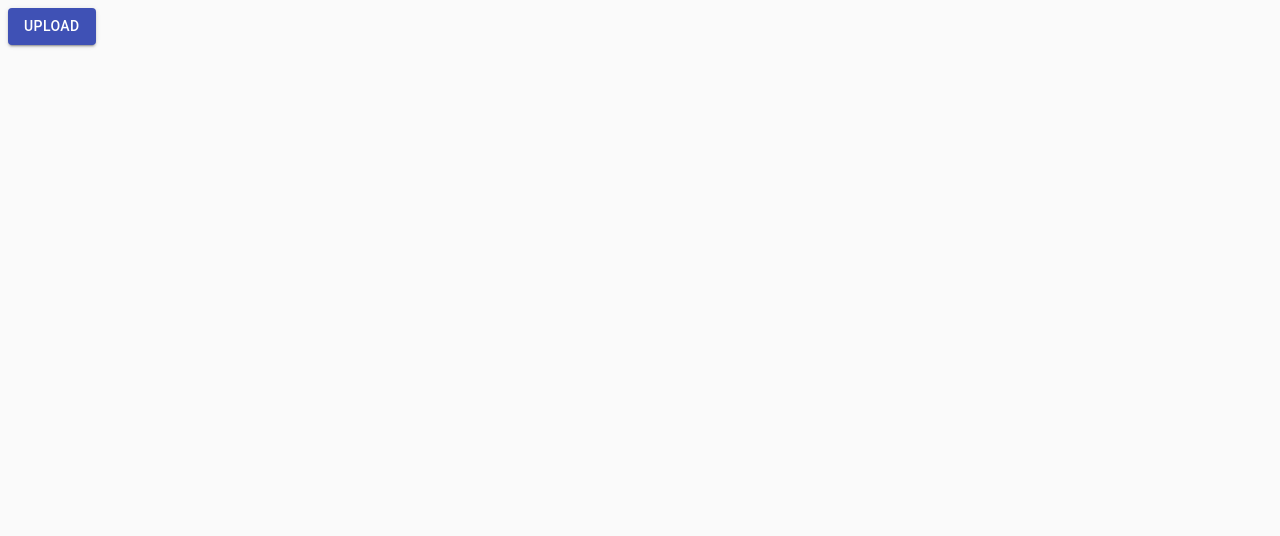
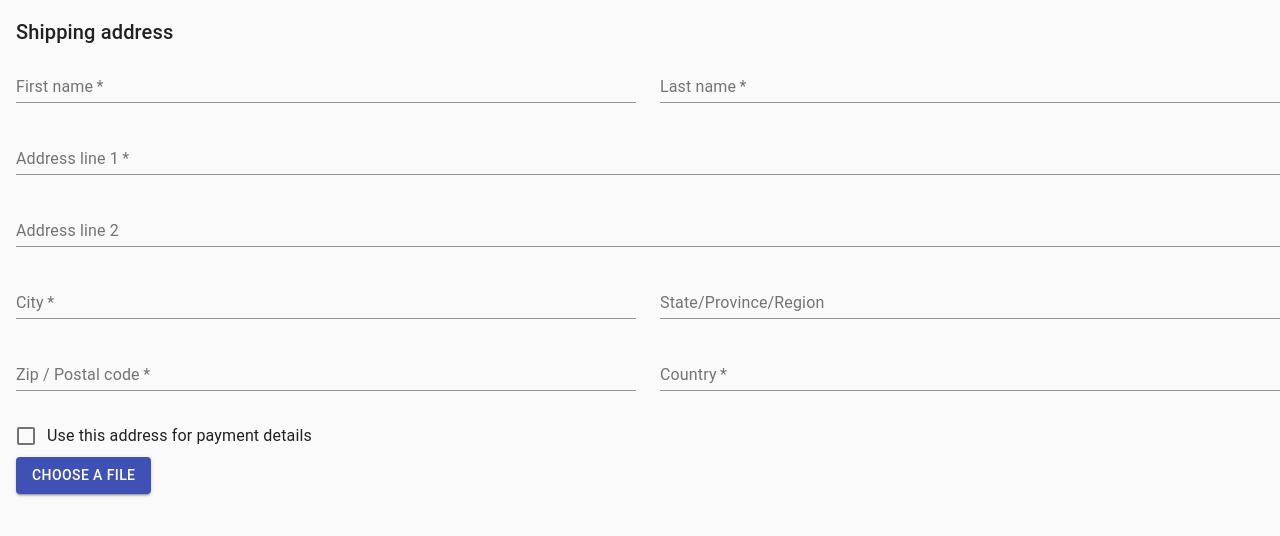
Before and after one commit to agmyomyat/eiga-video-player, a Next.js app: page / in a window 1280 px wide. Shown: the top 536 px of the page. Built offline with nearby package versions, Linux system fonts and the light colour scheme.

Commit message:
added: form

```diff
--- a/package.json
+++ b/package.json
@@ -10,6 +10,7 @@
   },
   "dependencies": {
     "@material-ui/core": "^4.12.3",
+    "@material-ui/icons": "^4.11.2",
     "axios": "^0.21.3",
     "next": "11.1.2",
     "react": "17.0.2",
--- /dev/null
+++ b/src/components/form.tsx
@@ -0,0 +1,96 @@
+import React from "react";
+import Grid from "@material-ui/core/Grid";
+import Typography from "@material-ui/core/Typography";
+import TextField from "@material-ui/core/TextField";
+import FormControlLabel from "@material-ui/core/FormControlLabel";
+import Checkbox from "@material-ui/core/Checkbox";
+
+export default function AddressForm() {
+	return (
+		<React.Fragment>
+			<Typography variant="h6" gutterBottom>
+				Shipping address
+			</Typography>
+			<Grid container spacing={3}>
+				<Grid item xs={12} sm={6}>
+					<TextField
+						required
+						id="firstName"
+						name="firstName"
+						label="First name"
+						fullWidth
+						autoComplete="given-name"
+					/>
+				</Grid>
+				<Grid item xs={12} sm={6}>
+					<TextField
+						required
+						id="lastName"
+						name="lastName"
+						label="Last name"
+						fullWidth
+						autoComplete="family-name"
+					/>
+				</Grid>
+				<Grid item xs={12}>
+					<TextField
+						required
+						id="address1"
+						name="address1"
+						label="Address line 1"
+						fullWidth
+						autoComplete="shipping address-line1"
+					/>
+				</Grid>
+				<Grid item xs={12}>
+					<TextField
+						id="address2"
+						name="address2"
+						label="Address line 2"
+						fullWidth
+						autoComplete="shipping address-line2"
+					/>
+				</Grid>
+				<Grid item xs={12} sm={6}>
+					<TextField
+						required
+						id="city"
+						name="city"
+						label="City"
+						fullWidth
+						autoComplete="shipping address-level2"
+					/>
+				</Grid>
+				<Grid item xs={12} sm={6}>
+					<TextField id="state" name="state" label="State/Province/Region" fullWidth />
+				</Grid>
+				<Grid item xs={12} sm={6}>
+					<TextField
+						required
+						id="zip"
+						name="zip"
+						label="Zip / Postal code"
+						fullWidth
+						autoComplete="shipping postal-code"
+					/>
+				</Grid>
+				<Grid item xs={12} sm={6}>
+					<TextField
+						required
+						id="country"
+						name="country"
+						label="Country"
+						fullWidth
+						autoComplete="shipping country"
+					/>
+				</Grid>
+				<Grid item xs={12}>
+					<FormControlLabel
+						control={<Checkbox color="secondary" name="saveAddress" value="yes" />}
+						label="Use this address for payment details"
+					/>
+				</Grid>
+			</Grid>
+		</React.Fragment>
+	);
+}
--- a/src/components/uploadPage.tsx
+++ b/src/components/uploadPage.tsx
@@ -6,6 +6,7 @@
 import LinearWithValueLabel from "../components/progressBar";
 import { UploadModal } from "./uploadModal";
 import { Container } from "@material-ui/core";
+import SignIn from "./form";
 
 const useStyles = makeStyles((theme: Theme) =>
 	createStyles({
@@ -15,6 +16,7 @@
 		root: {
 			"& > *": {
 				margin: theme.spacing(1),
+				padding: theme.spacing(1),
 			},
 		},
 		input: {
@@ -104,16 +106,17 @@
 				type="file"
 				accept=".mp4"
 			/>
-			{!source && !uploadState && (
+			<Container>
+				<SignIn />
 				<Button
 					onClick={() => _handleChoose()}
 					variant="contained"
 					color="primary"
 					component="span"
 				>
-					Upload
+					Choose A File
 				</Button>
-			)}
+			</Container>
 			{source && (
 				<Container maxWidth="md">
 					<video height="100%" width="100%" controls src={source} />
```
Also changed, not shown: 1 other file (tests, documents, lock files or other folders).
